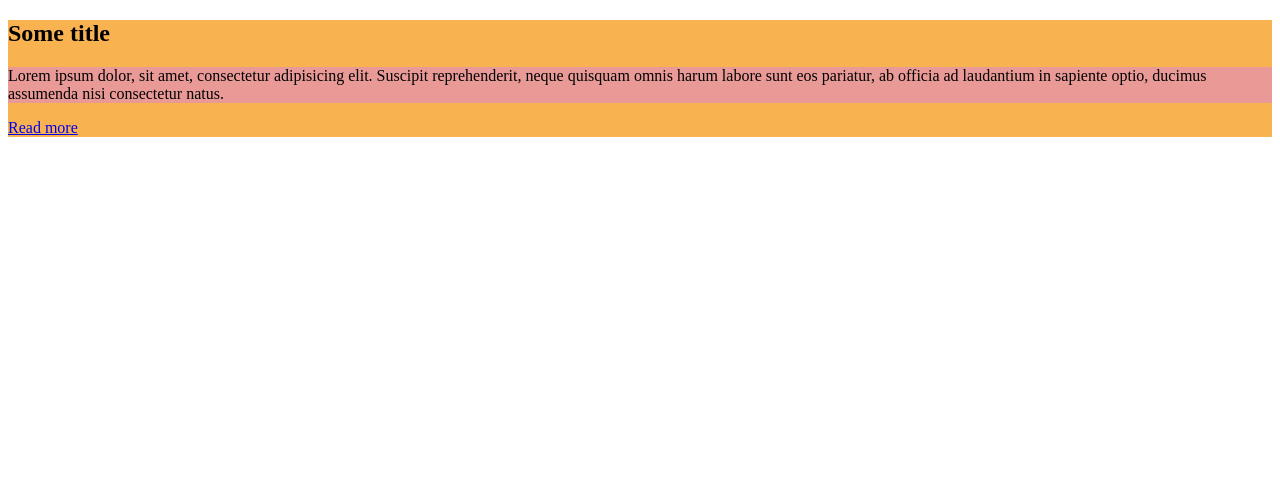
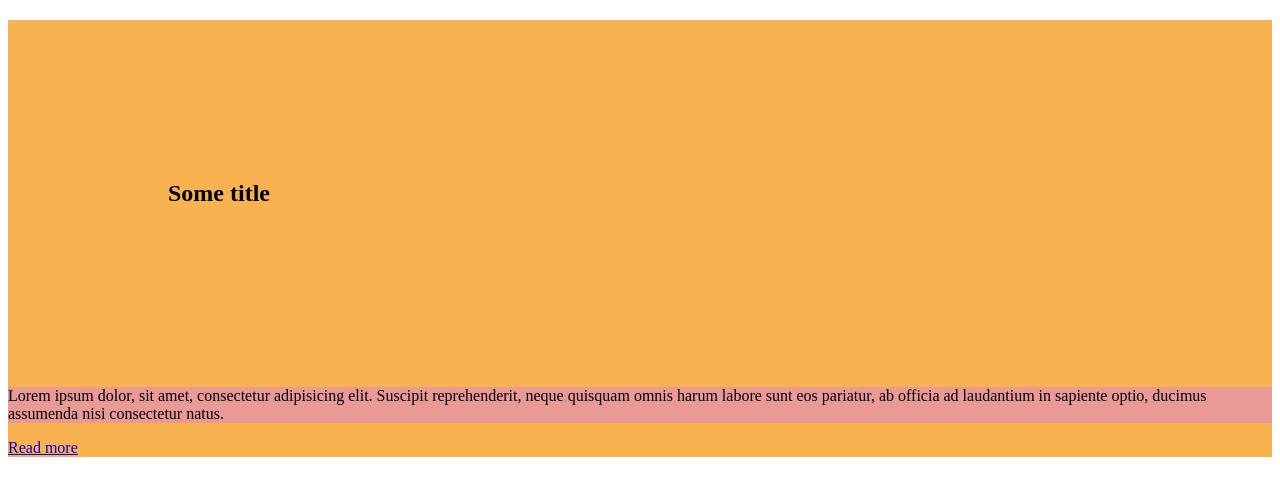
Before and after one commit to ducksfrogs/sassProject, a website built with webpack: page lessons/first_sass/dist/index.html in a window 1280 px wide. Built offline with nearby package versions, Linux system fonts and the light colour scheme.

Commit message:
scss style

```diff
--- a/lessons/first_sass/src/style/styles.scss
+++ b/lessons/first_sass/src/style/styles.scss
@@ -18,14 +18,29 @@ $colors: (
 
 .section{
 	background-color: #303960;
-	.section__content{
+	&__content{
 		background-color: map-get($map: $colors, $key: color-tertiary);
-		.section__content--para{
+		&--para{
 			background-color: #ea9a96;
 		}
+		&--title{
+			padding: 10rem;
+		}
 	}
+}
 
-}
+
+
+// .section{
+// 	background-color: #303960;
+// 	.section__content{
+// 		background-color: map-get($map: $colors, $key: color-tertiary);
+// 		.section__content--para{
+// 			background-color: #ea9a96;
+// 		}
+// 	}
+
+// }
 // section{
 // 	background-color: map-get($map: $colors, $key: color-primary );
 // 	h2{
```
